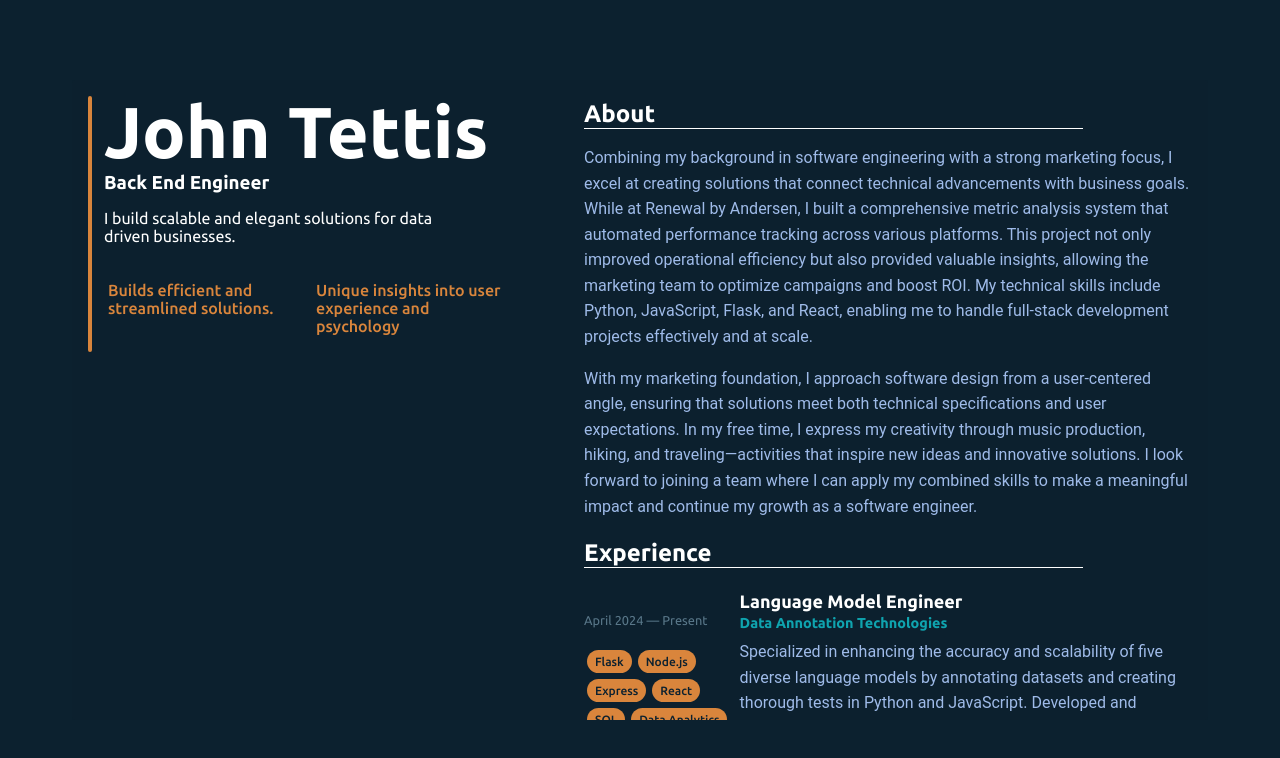
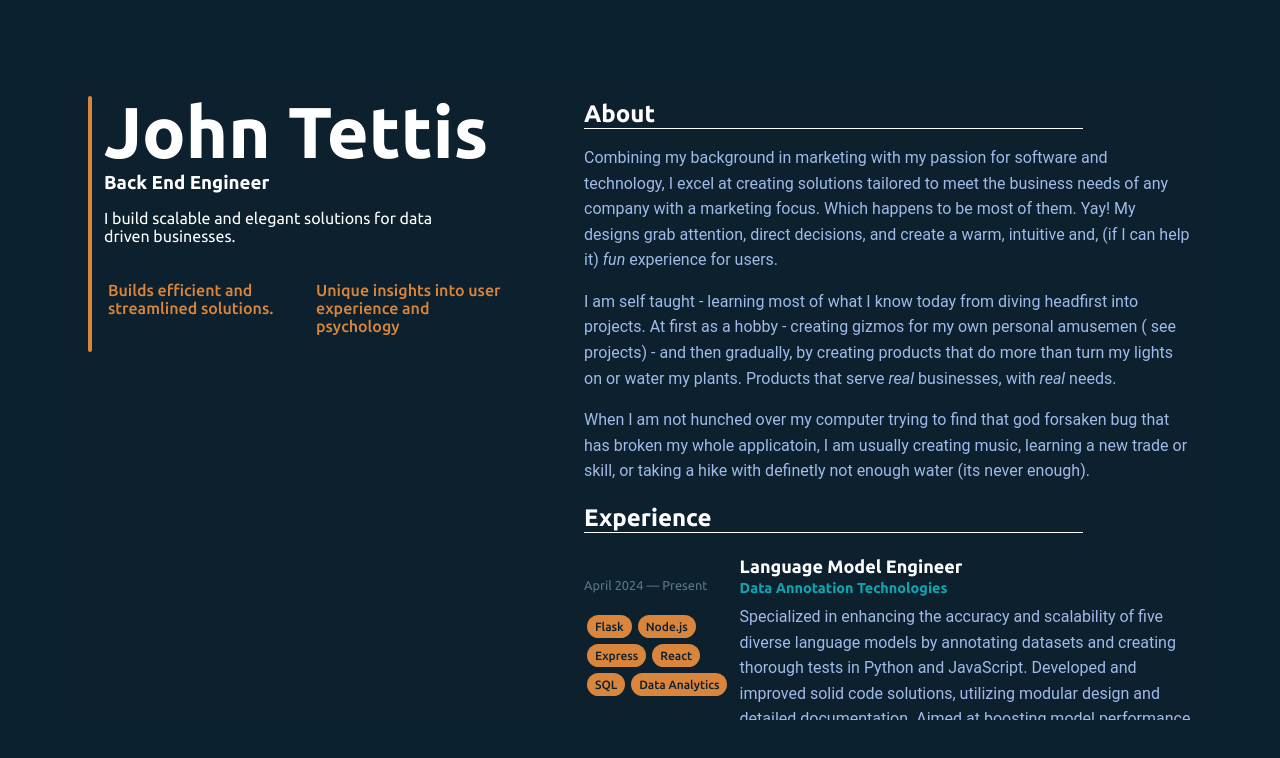
Before and after one commit to john-tettis/portfolio-updated, a React (Create React App) app: page / in a window 1280 px wide. Shown: the top 758 px of the page. Built offline with nearby package versions, Linux system fonts and the light colour scheme.

Commit message:
updated copy

```diff
--- a/src/Components/About.js
+++ b/src/Components/About.js
@@ -9,20 +9,22 @@ const About= forwardRef((props,ref)=>{
     <section ref={ref} id="about" className='description'>
          <SectionHeader>About</SectionHeader>
         <p className="about-paragraph">
-            Combining my background in software engineering with a strong marketing focus, I excel at creating solutions that
-            connect technical advancements with business goals. While at Renewal by Andersen, I built a comprehensive metric
-            analysis system that automated performance tracking across various platforms. This project not only improved
-            operational efficiency but also provided valuable insights, allowing the marketing team to optimize campaigns
-            and boost ROI. My technical skills include Python, JavaScript, Flask, and React, enabling me to handle
-            full-stack development projects effectively and at scale.
+            Combining my background in marketing with my passion for software and technology,
+            I excel at creating solutions tailored
+            to meet the business needs of any company with a marketing focus. Which happens to be most of them. Yay!
+            My designs grab attention, direct decisions, and create a warm, intuitive and,
+            (if I can help it) <i>fun</i> experience for users.
         </p>
 
         <p className="about-paragraph">
-            With my marketing foundation, I approach software design from a user-centered angle, ensuring that solutions
-            meet both technical specifications and user expectations. In my free time, I express my creativity through music
-            production, hiking, and traveling—activities that inspire new ideas and innovative solutions. I look forward to
-            joining a team where I can apply my combined skills to make a meaningful impact and continue my growth as a
-            software engineer.
+            I am self taught - learning most of what I know today from diving headfirst into projects. At first as a hobby -
+            creating gizmos for my own personal amusemen ( see projects) -  and then gradually, by creating
+            products that do more than turn my lights on or water my plants. Products that serve <i>real</i> businesses,
+            with <i>real</i> needs.
+        </p>
+        <p className="about-paragraph">
+            When I am not hunched over my computer trying to find that god forsaken bug that has broken my whole applicatoin,
+            I am usually creating music, learning a new trade or skill, or taking a hike with definetly not enough water (its never enough).
         </p>
     </section>
 
--- a/src/Components/Projects.js
+++ b/src/Components/Projects.js
@@ -7,16 +7,6 @@ import SectionHeader from './Utils/SectionHeader';
 
 
 const projects = [
-    {
-        title:"Raspberry PI Video Server",
-        link:"https://github.com/john-tettis/RaspberryPi-remote-video-server",
-        description:`Remote video server run on a Raspberry PI.
-        Receives Youtube video link from user's device, runs selenium, starts projector, and displays said
-        video over the projector. Features include favorited youtube videos, audio control, and more!
-        `,
-        imgUrl:raspberryPI,
-        skills:["Flask", "Selenium","Static Web Serving","SQL", "Data Analytics"]
-    },
     {
         title:"Data Annotation Chrome Extension",
         link:"https://chromewebstore.google.com/detail/dat-extension/olnfeojadebhopefbogmjdpekifcdmkp",
@@ -28,7 +18,18 @@ const projects = [
         `,
         imgUrl:dat,
         skills:["JavaScript", "HTML","Chrome API"]
+    },
+    {
+        title:"Raspberry PI Video Server",
+        link:"https://github.com/john-tettis/RaspberryPi-remote-video-server",
+        description:`Remote video server run on a Raspberry PI.
+        Receives Youtube video link from user's device, runs selenium, starts projector, and displays said
+        video over the projector. Features include favorited youtube videos, audio control, and more!
+        `,
+        imgUrl:raspberryPI,
+        skills:["Flask", "Selenium","Static Web Serving","SQL", "Data Analytics"]
     }
+
 ]
 const Projects =  forwardRef((props,ref)=>{
 
```
